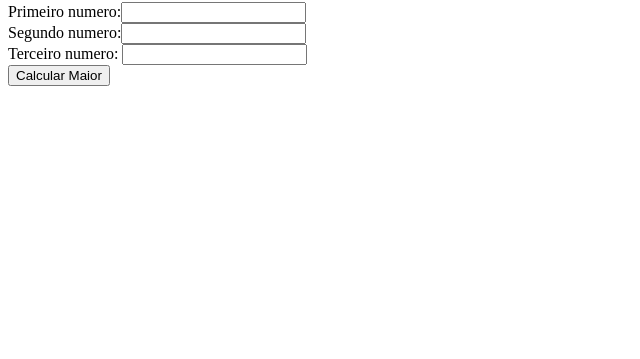
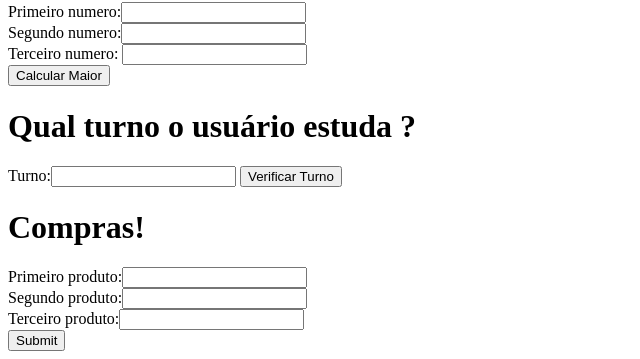
Before and after one commit to carlosal123/desenvolver-pag, a plain HTML site: page index.html in a window 1280 px wide. Shown: the part 594-953 px from the top of the page, without its empty margins (0-640 px from the left). Before the commit the page ends 800 px from the top, so only its background shows below. Drawn offline with Linux system fonts and the light colour scheme.

Commit message:
first commit

```diff
--- a/css/estilo.css
+++ b/css/estilo.css
@@ -0,0 +1,5 @@
+@charset "UTF -8";
+
+body{
+
+}
--- a/index.html
+++ b/index.html
@@ -3,6 +3,7 @@
 <head>
     <meta charset="UTF-8">
     <meta http-equiv="X-UA-Compatible" content="IE=edge">
+    <link rel="stylesheet" href="css/estilo.css">
     <meta name="viewport" content="width=device-width, initial-scale=1.0">
     <title>Pagina</title>
     <h1>Exercicio 1</h1>
@@ -38,6 +39,20 @@
 
   <br>
 
+  <h1>Qual turno o usuário estuda ?</h1>
+  Turno:<input id="turno" type="text"> <button onclick="conferir()">Verificar Turno</button>
+
+
+  <div class="exercicio9">
+  <h1>Compras!</h1>
+  Primeiro produto:<input id="preco1" type="number"><br>
+  Segundo produto:<input id="preco2" type="number"><br>
+  Terceiro produto:<input id="preco3" type="number"><br>
+  <input type="submit" name="enviar" onclick="preço()"> <br />
+</div>
+
+
+
 
 
 
--- a/javascript/javascript.js
+++ b/javascript/javascript.js
@@ -73,3 +73,28 @@ else
   alert("Menor:" +menor)
 
   }
+  function conferir(){
+    let turno = document.getElementById("turno").value;
+
+    if(turno=='m')
+    alert("matutino");
+    else if(turno=='v')
+    alert("vespertino");
+    else if(turno=='n')
+    alert("noturno");
+
+  }
+  function preço(){
+    var p1 = parseInt(document.getElementById('preco1').value);
+    var p2 = parseInt(document.getElementById('preco2').value);
+    var p3 = parseInt(document.getElementById('preco3').value);
+
+    if (p1 < p2 && p1 < p3)
+    alert("voce deve comprar o produto1");
+    else if (p2 < p1 && p2 < p3)
+    alert("voce deve comprar o produto2");
+    else if(p3 < p1 && p3 < p2)
+    alert("voce deve comprar o produto3");
+
+
+  }
```
